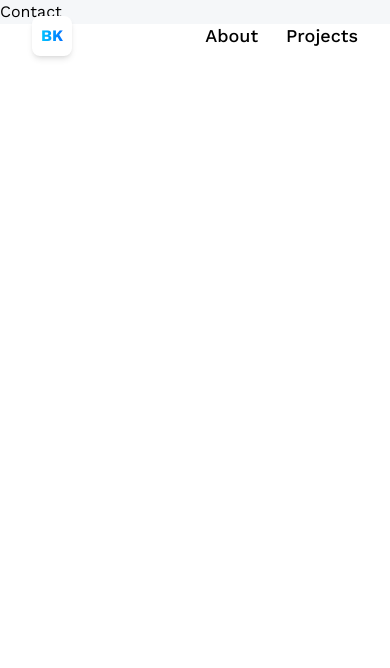
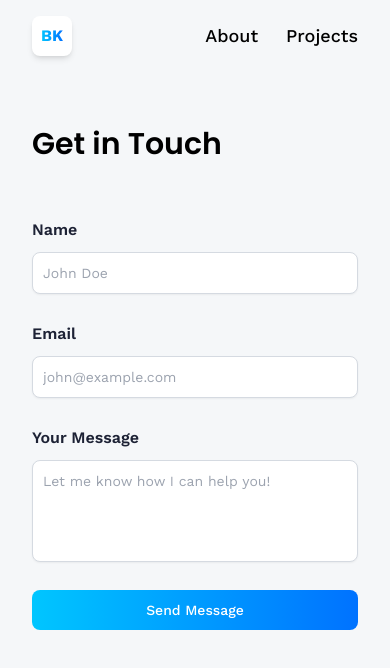
Before and after one commit to BipinKumar8521/3d-portfolio, a React (Vite) app: page /contact in a window 390 px wide. Shown: the top 668 px of the page. Built offline with nearby package versions, Linux system fonts and the light colour scheme.

Commit message:
Integrated Emailjs

```diff
--- a/package.json
+++ b/package.json
@@ -10,6 +10,7 @@
     "preview": "vite preview"
   },
   "dependencies": {
+    "@emailjs/browser": "^4.1.0",
     "@react-spring/three": "^9.7.3",
     "@react-three/drei": "^9.99.3",
     "@react-three/fiber": "^8.15.16",
--- /dev/null
+++ b/src/components/HomeInfo.jsx
@@ -0,0 +1,49 @@
+import React from "react";
+import { Link } from "react-router-dom";
+import { arrow } from "../assets/icons";
+
+const InfoBox = ({ text, link, btnText }) => (
+  <div className="info-box">
+    <p className="font-medium sm: text-xl text-center">{text}</p>
+    <Link to={link} className="neo-brutalism-white neo-btn">
+      {btnText}
+      <img src={arrow} className="w-4 h-4 object-contain" />
+    </Link>
+  </div>
+);
+
+const renderContent = {
+  1: (
+    <h1 className="sm: text-xl sm: leading-snug text-center neo-brutalism-blue px-8 py-4 text-white mx-5">
+      Hi, I am <span className="font-semibold">Bipin</span> 👋 <br />A Full
+      Stack Developer and a Tech Enthusiast.
+    </h1>
+  ),
+  2: (
+    <InfoBox
+      text="Worked on various projects and picked up a few skills along the way."
+      link="/about"
+      btnText="Learn More"
+    />
+  ),
+  3: (
+    <InfoBox
+      text="I have worked on a variety of projects. Check them out!"
+      link="/projects"
+      btnText="My Projects"
+    />
+  ),
+  4: (
+    <InfoBox
+      text="Need a project done or looking for a developer? I'm just a few clicks away."
+      link="/contact"
+      btnText="Let's Talk"
+    />
+  ),
+};
+
+const HomeInfo = ({ currentStage }) => {
+  return renderContent[currentStage] || null;
+};
+
+export default HomeInfo;
--- a/src/index.css
+++ b/src/index.css
@@ -43,7 +43,7 @@ body:has(.card[data-color="green"]:hover) {
     }
 
     .textarea {
-        @apply block p-2.5 w-full text-sm text-gray-900 bg-white rounded-lg border border-gray-200 focus:ring-blue-500 focus:border-blue-500 mt-2.5 font-normal shadow-card;
+        @apply block p-2.5 w-full text-sm text-gray-900 bg-white rounded-lg border border-gray-200 focus:ring-blue-500 focus:border-blue-500 mt-2.5 font-normal shadow-card resize-none;
     }
 
     .btn {
--- a/src/pages/Contact.jsx
+++ b/src/pages/Contact.jsx
@@ -1,11 +1,131 @@
-import React from 'react'
+import React, { useState } from "react";
+import emailjs from "@emailjs/browser";
 
 const Contact = () => {
+  const [form, setForm] = useState({
+    name: "",
+    email: "",
+    message: "",
+  });
+
+  const [loading, setLoading] = useState(false);
+
+  const handleChange = (e) => {
+    setForm({ ...form, [e.target.name]: e.target.value });
+  };
+
+  const handleFocus = (e) => {
+    e.target.classList.add("focus");
+  };
+
+  const handleBlur = (e) => {
+    if (e.target.value === "") {
+      e.target.classList.remove("focus");
+    }
+  };
+
+  const handleSubmit = async (e) => {
+    e.preventDefault();
+    setLoading(true);
+
+    emailjs
+      .send(
+        import.meta.env.VITE_APP_EMAILJS_SERVICE_ID,
+        import.meta.env.VITE_APP_EMAILJS_TEMPLATE_ID,
+        {
+          from_name: form.name,
+          from_email: form.email,
+          to_name: "Bipin",
+          to_email: "bk3284488@gmail.com",
+          message: form.message,
+        },
+        import.meta.env.VITE_APP_EMAILJS_PUBLIC_KEY
+      )
+      .then(
+        (result) => {
+          console.log(result.text);
+          setLoading(false);
+          setForm({
+            name: "",
+            email: "",
+            message: "",
+          });
+        },
+        (error) => {
+          console.log(error.text);
+          setLoading(false);
+        }
+      )
+      .catch((error) => {
+        console.log(error);
+        setLoading(false);
+      });
+  };
+
   return (
-    <div>
-      Contact
-    </div>
-  )
-}
+    <section className="relative flex lg:flex-row flex-col max-container">
+      <div className="flex-1 min-w-[50%] flex flex-col">
+        <h1 className="head-text">Get in Touch</h1>
 
-export default Contact
+        <form
+          className="w-full flex flex-col gap-7 mt-14"
+          onSubmit={handleSubmit}
+        >
+          <label className="text-black-500 font-semibold">
+            Name
+            <input
+              type="text"
+              name="name"
+              className="input"
+              placeholder="John Doe"
+              required
+              value={form.name}
+              onChange={handleChange}
+              onFocus={handleFocus}
+              onBlur={handleBlur}
+            />
+          </label>
+          <label className="text-black-500 font-semibold">
+            Email
+            <input
+              type="email"
+              name="email"
+              className="input"
+              placeholder="john@example.com"
+              required
+              value={form.email}
+              onChange={handleChange}
+              onFocus={handleFocus}
+              onBlur={handleBlur}
+            />
+          </label>
+          <label className="text-black-500 font-semibold">
+            Your Message
+            <textarea
+              name="message"
+              className="textarea"
+              rows="4"
+              placeholder="Let me know how I can help you!"
+              required
+              value={form.message}
+              onChange={handleChange}
+              onFocus={handleFocus}
+              onBlur={handleBlur}
+            />
+          </label>
+
+          <button
+            type="submit"
+            className="btn"
+            onFocus={handleFocus}
+            onBlur={handleBlur}
+          >
+            {loading ? "Sending..." : "Send Message"}
+          </button>
+        </form>
+      </div>
+    </section>
+  );
+};
+
+export default Contact;
--- a/src/pages/Home.jsx
+++ b/src/pages/Home.jsx
@@ -5,12 +5,7 @@ import Island from "../models/Island";
 import Sky from "../models/Sky";
 import Bird from "../models/Bird";
 import Plane from "../models/Plane";
-
-{
-  /* <div className="absolute top-28 left-0 right-0 z-10 flex justify-center items-center">
-        POP UP
-      </div> */
-}
+import HomeInfo from "../components/HomeInfo";
 
 const Home = () => {
   const [isRotating, setIsRotating] = useState(false);
@@ -54,6 +49,10 @@ const Home = () => {
         isRotating ? "cursor-grabbing" : "cursor-grab"
       }`}
     >
+      <div className="absolute top-28 left-0 right-0 z-10 flex justify-center items-center">
+        {currentStage && <HomeInfo currentStage={currentStage} />}
+      </div>
+
       <Canvas
         className="w-full h-screen bg-transparent"
         camera={{ near: 0.1, far: 1000 }}
```
Also changed, not shown: 1 other file (tests, documents, lock files or other folders).
